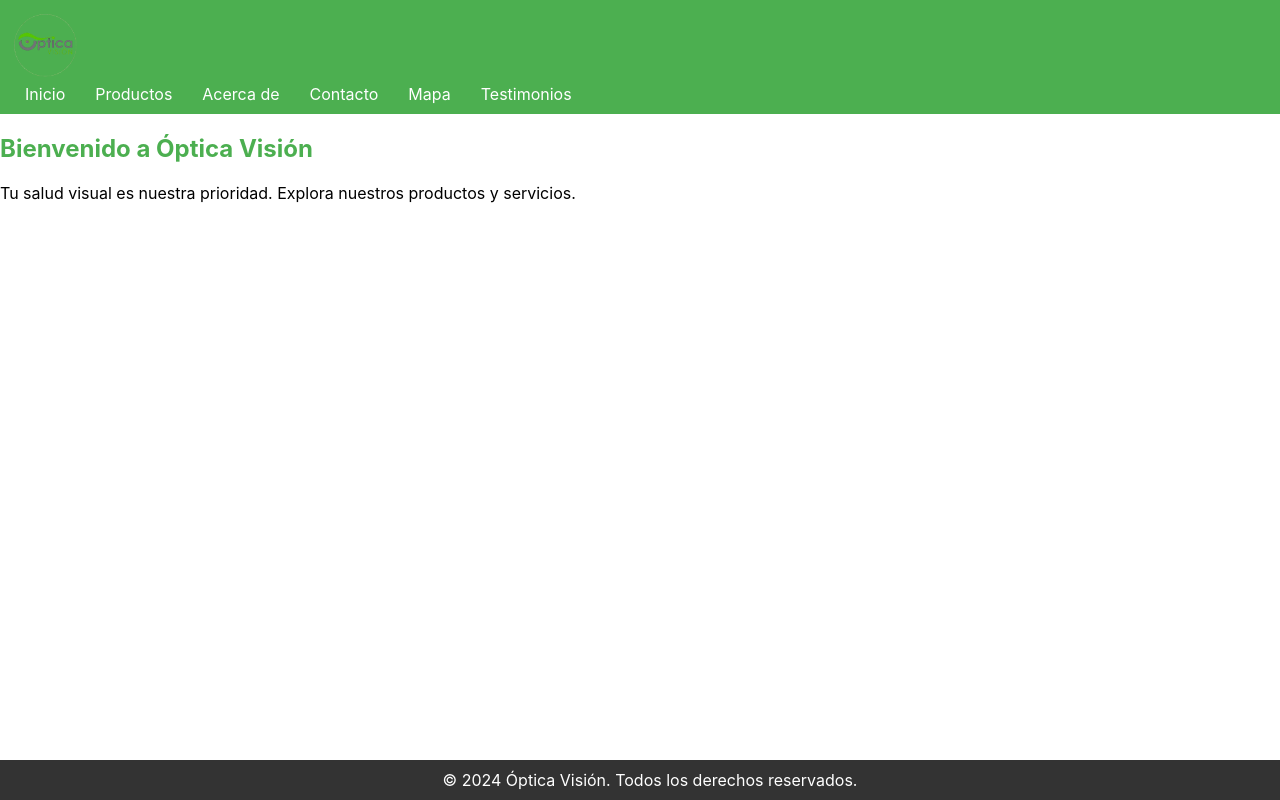
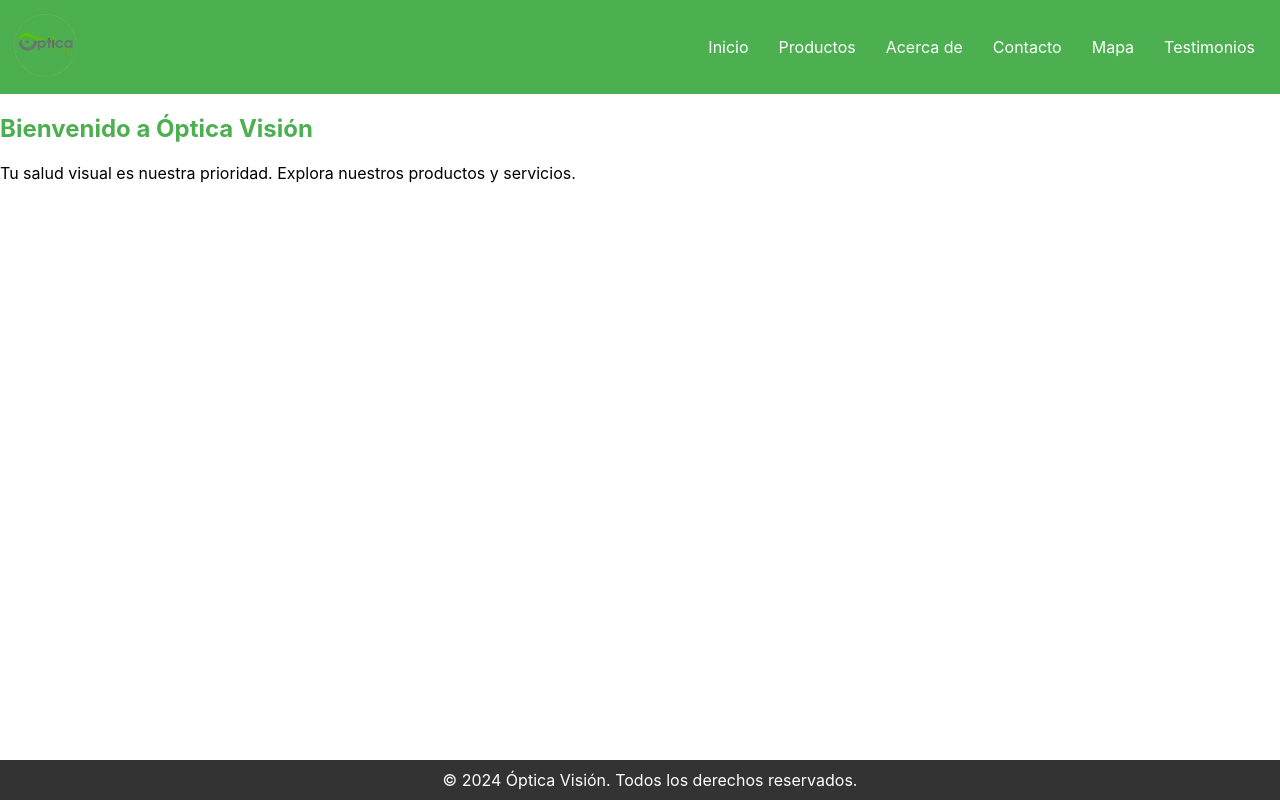
Before and after one commit to juanarango91/optica-vision, a React (Create React App) app: page / in a window 1280 px wide. Built offline with nearby package versions, Linux system fonts and the light colour scheme.

Commit message:
Se corre menu del header a la derecha

```diff
--- a/src/componentes/Header/Header.css
+++ b/src/componentes/Header/Header.css
@@ -2,10 +2,16 @@ header {
     background-color: #4CAf50;
     color: white;
     padding: 10px;
+    display: flex;
+    flex-flow: row nowrap;
+    justify-content: space-between;
+    align-items: center;
+
 }
-
 nav a {
     color: white;
     margin: 0 15px;
     text-decoration: none;
+
+
 }
```
